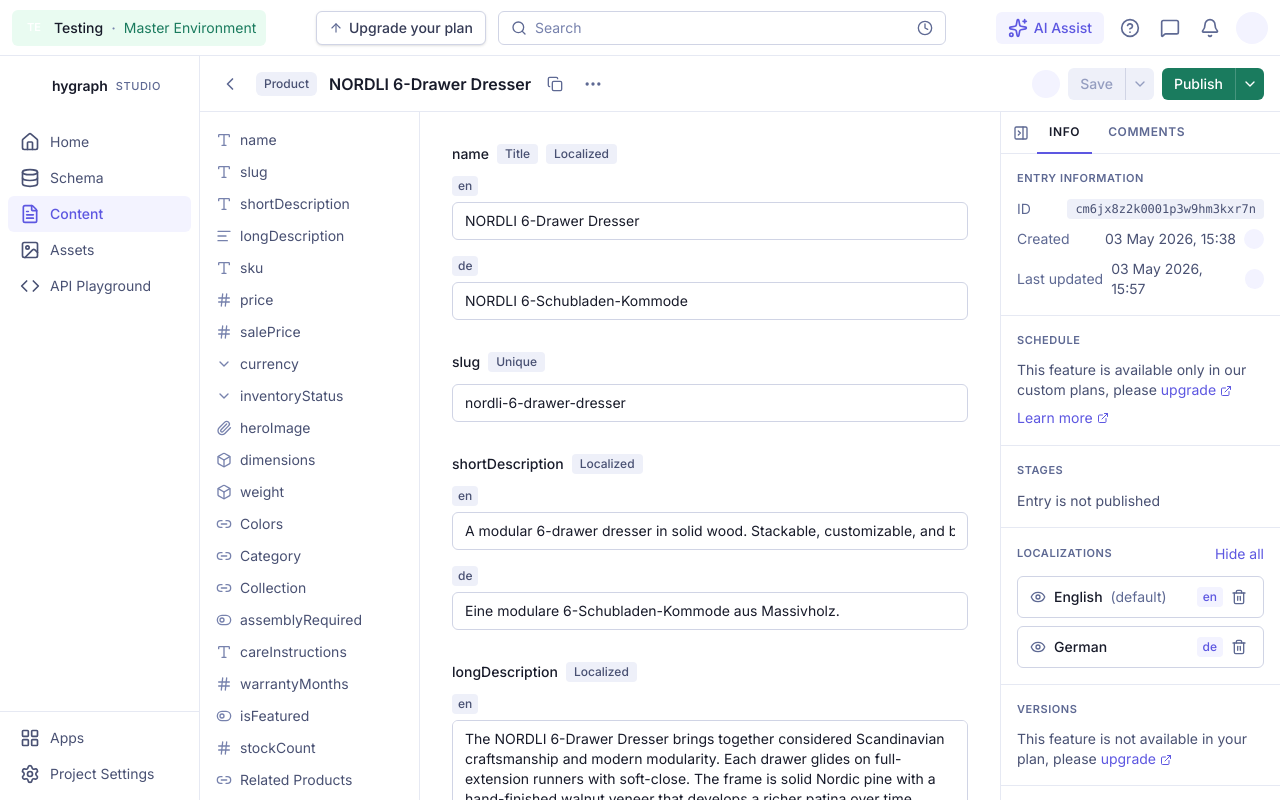
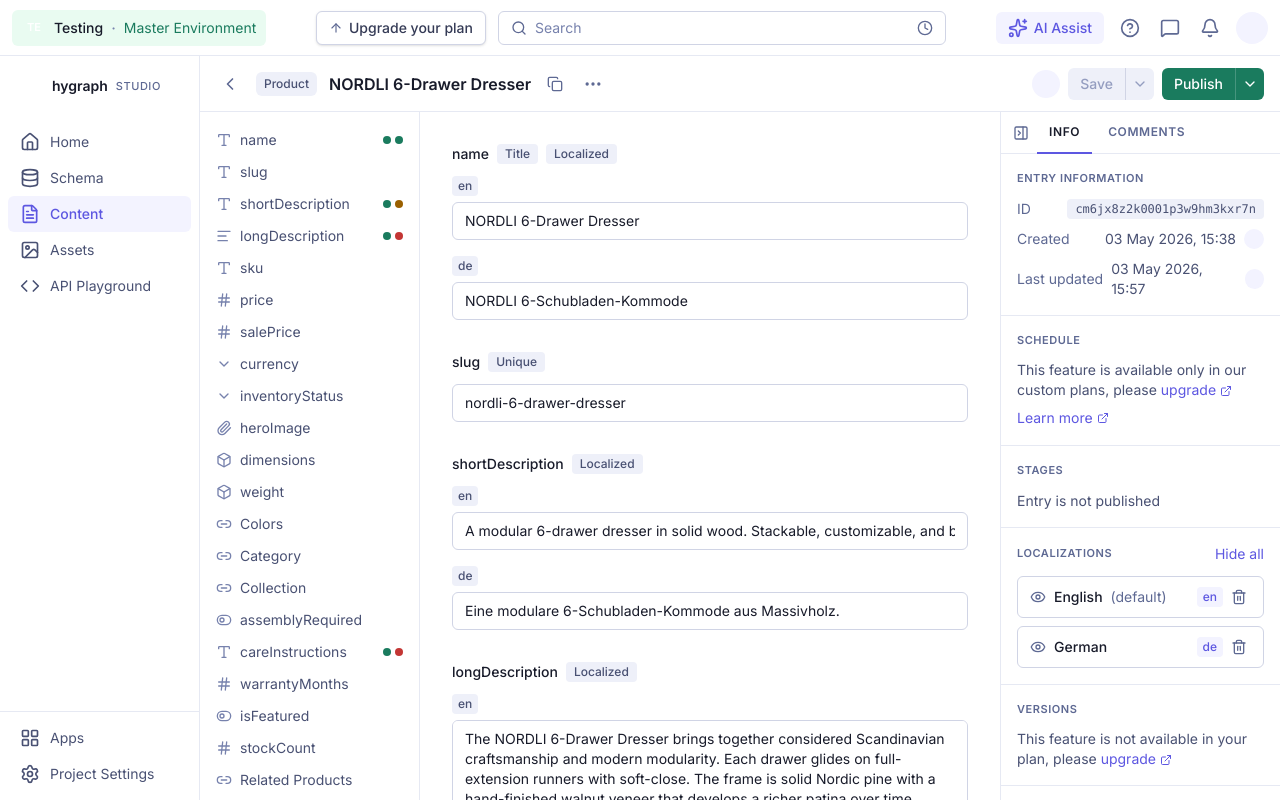
Before and after one commit to heliavz/hygraph-studio-editor, a Next.js app: page /hygraph-studio-editor/ in a window 1280 px wide. Built offline with nearby package versions, Linux system fonts and the light colour scheme.

Commit message:
add per-locale completion dots and click-to-jump

```diff
--- a/src/app/page.tsx
+++ b/src/app/page.tsx
@@ -15,7 +15,7 @@
           <EntryHeader />
           <div className="flex flex-1 overflow-hidden">
             <FieldOutline />
-            <div className="flex-1 overflow-auto bg-canvas">
+            <div className="flex-1 overflow-auto scroll-smooth bg-canvas">
               <EditorForm />
             </div>
             <RightRail />
--- a/src/components/editor/FieldOutline.tsx
+++ b/src/components/editor/FieldOutline.tsx
@@ -9,7 +9,16 @@
   ToggleLeft,
   Type,
 } from "lucide-react";
-import { productFieldDefinitions, type FieldType } from "@/data";
+import {
+  getLocaleCompletionStatus,
+  LOCALES,
+  product,
+  productFieldDefinitions,
+  type FieldType,
+  type LocaleCompletionStatus,
+  type LocalizedString,
+  type Product,
+} from "@/data";
 
 const ICON_BY_TYPE: Record<FieldType, LucideIcon> = {
   text: Type,
@@ -22,6 +31,12 @@
   boolean: ToggleLeft,
 };
 
+const DOT_COLOR: Record<LocaleCompletionStatus, string> = {
+  complete: "bg-success",
+  partial: "bg-warning",
+  empty: "bg-danger",
+};
+
 export function FieldOutline() {
   return (
     <nav
@@ -31,16 +46,36 @@
       {productFieldDefinitions.map((field) => {
         const Icon = ICON_BY_TYPE[field.type];
         return (
-          <button
+          <a
             key={field.key}
-            type="button"
-            className="flex w-full items-center gap-2 px-4 py-1.5 text-left text-sm text-soft hover:bg-surface-2 hover:text-strong"
+            href={`#field-${field.key}`}
+            className="flex items-center gap-2 px-4 py-1.5 text-sm text-soft hover:bg-surface-2 hover:text-strong"
           >
             <Icon className="h-4 w-4 shrink-0 text-ghost" />
-            <span className="truncate">{field.label}</span>
-          </button>
+            <span className="flex-1 truncate">{field.label}</span>
+            {field.isLocalized && <CompletionDots fieldKey={field.key} />}
+          </a>
         );
       })}
     </nav>
   );
 }
+
+function CompletionDots({ fieldKey }: { fieldKey: keyof Product }) {
+  const value = product[fieldKey] as LocalizedString | undefined;
+  return (
+    <span className="flex shrink-0 items-center gap-1">
+      {LOCALES.map((locale) => {
+        const status = getLocaleCompletionStatus(value, locale.code);
+        return (
+          <span
+            key={locale.code}
+            className={`h-2 w-2 rounded-full ${DOT_COLOR[status]}`}
+            aria-label={`${locale.name}: ${status}`}
+            title={`${locale.name}: ${status}`}
+          />
+        );
+      })}
+    </span>
+  );
+}
--- a/src/components/editor/form/FormField.tsx
+++ b/src/components/editor/form/FormField.tsx
@@ -9,7 +9,10 @@
   const clearLabel = field.isLocalized ? "Clear all" : "Clear";
 
   return (
-    <div className="group/field space-y-3">
+    <div
+      id={`field-${field.key}`}
+      className="group/field scroll-mt-4 space-y-3"
+    >
       <div className="flex flex-wrap items-center gap-2">
         <label className="text-sm font-medium text-strong">{field.label}</label>
         {field.isTitle && <FieldPill>Title</FieldPill>}
--- /dev/null
+++ b/src/data/completion.ts
@@ -0,0 +1,41 @@
+import { LOCALES } from "./types";
+import type { LocaleCode, LocalizedString } from "./types";
+
+export type LocaleCompletionStatus = "complete" | "partial" | "empty";
+
+const PARTIAL_THRESHOLD = 0.6;
+
+/**
+ * Evaluate completion status for a localized value at a specific locale.
+ *
+ * - "complete" - content present, comparable in length to the default locale
+ * - "partial"  - content present but significantly shorter than the default
+ *                locale (likely an incomplete translation)
+ * - "empty"    - no content for this locale
+ *
+ * The default locale is always either "complete" (has content) or "empty"
+ * (doesn't), since there's nothing to compare it against.
+ */
+export function getLocaleCompletionStatus(
+  value: LocalizedString | undefined,
+  locale: LocaleCode,
+): LocaleCompletionStatus {
+  if (!value) return "empty";
+
+  const localeValue = value[locale];
+  if (!localeValue || localeValue.trim() === "") return "empty";
+
+  const defaultLocale = LOCALES.find((l) => l.isDefault)?.code;
+  if (!defaultLocale || locale === defaultLocale) return "complete";
+
+  const defaultValue = value[defaultLocale];
+  if (!defaultValue) return "complete";
+
+  // If a non-default locale value is significantly shorter than
+  // the default-locale value, it's probably an incomplete translation.
+  if (localeValue.length < defaultValue.length * PARTIAL_THRESHOLD) {
+    return "partial";
+  }
+
+  return "complete";
+}
--- a/src/data/index.ts
+++ b/src/data/index.ts
@@ -1,4 +1,5 @@
 export * from "./types";
 export * from "./schema";
 export * from "./references";
+export * from "./completion";
 export { product } from "./product";
```
